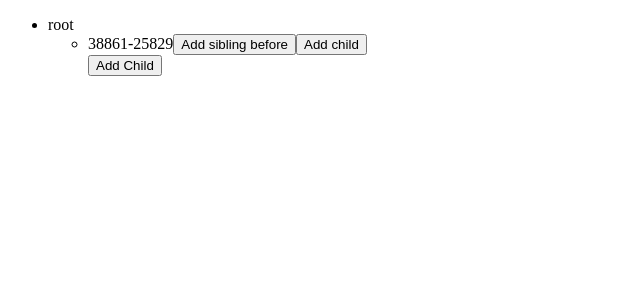
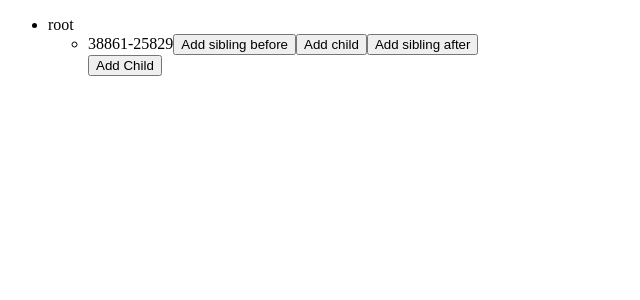
Before and after one commit to dashedstripes/fibers-v2-old, a Next.js app: page / in a window 1280 px wide. Both pictures are taken after a click on the button "Add Child". Shown: the top 300 px of the page, without its empty margins (0-640 px from the left). Built offline with nearby package versions, Linux system fonts and the light colour scheme.

Commit message:
add sibling before

```diff
--- a/components/Root.tsx
+++ b/components/Root.tsx
@@ -1,5 +1,5 @@
 import React, { useState } from 'react';
-import { addChild, addSiblingBefore, buildDefaultTree, createTreeNode, createTreeNodeId, findChildren, sortChildren, Tree, TreeNode } from '../src/tree';
+import { addChild, addSiblingAfter, addSiblingBefore, buildDefaultTree, createTreeNode, createTreeNodeId, findChildren, sortChildren, Tree, TreeNode } from '../src/tree';
 import SubNode from './SubNode';
 
 const Root: React.FC = () => {
@@ -17,8 +17,15 @@ const Root: React.FC = () => {
 
   function handleAddSiblingBefore(id: string) {
     const nid = createTreeNodeId();
-    const n = createTreeNode(nid, 'child');
+    const n = createTreeNode(nid, 'sibling-before');
     const t = addSiblingBefore({...tree}, n, id);
+    setTree(t);
+  }
+
+  function handleAddSiblingAfter(id: string, nextSiblingId: string) {
+    const nid = createTreeNodeId();
+    const n = createTreeNode(nid, 'sibling-after');
+    const t = addSiblingAfter({...tree}, n, id, nextSiblingId);
     setTree(t);
   }
 
@@ -32,9 +39,10 @@ const Root: React.FC = () => {
               key={child}
               tree={tree}
               id={child}
-              prevSiblingId={sortedChildren[index - 1] || null}
+              nextSiblingId={sortedChildren[index + 1]}
               onAddChild={(id, prevSibling) => handleAddChild(id, prevSibling)}
               onAddSiblingBefore={(id) => handleAddSiblingBefore(id)}
+              onAddSiblingAfter={(id, nextSiblingId) => handleAddSiblingAfter(id, nextSiblingId)}
             />
           ))}
           <button onClick={() => handleAddChild('root', sortedChildren[sortedChildren.length - 1])}>Add Child</button>
--- a/components/SubNode.tsx
+++ b/components/SubNode.tsx
@@ -4,26 +4,29 @@ import { findChildren, sortChildren, Tree } from '../src/tree';
 interface Props {
   tree: Tree;
   id: string;
-  prevSiblingId: string;
+  nextSiblingId: string | null;
   onAddChild: (id: string, prevSibling: string | null) => void;
   onAddSiblingBefore: (id: string) => void;
+  onAddSiblingAfter: (id: string, nextSiblingId: string) => void;
 }
 
 const SubNode: React.FC<Props> = ({
   tree,
   id,
-  prevSiblingId,
+  nextSiblingId,
   onAddChild,
   onAddSiblingBefore,
+  onAddSiblingAfter,
 }) => {
   const children = findChildren(tree, id);
-  const sortedChildren = sortChildren(tree, children);
+  const sortedChildren: string[] = sortChildren(tree, children);
 
   return (
     <li>
       <span>{tree[id].id}</span>
       <button onClick={() => onAddSiblingBefore(id)}>Add sibling before</button>
       <button onClick={() => onAddChild(id, sortedChildren[sortedChildren.length - 1])}>Add child</button>
+      <button onClick={() => onAddSiblingAfter(id, nextSiblingId)}>Add sibling after</button>
 
       <ul>
         {sortedChildren?.map((child, index) => (
@@ -31,9 +34,10 @@ const SubNode: React.FC<Props> = ({
             key={child}
             tree={tree}
             id={child}
-            prevSiblingId={sortedChildren[index - 1] || null}
+            nextSiblingId={sortedChildren[index + 1]}
             onAddChild={(id, prevSiblingId) => onAddChild(id, prevSiblingId)}
             onAddSiblingBefore={(id) => onAddSiblingBefore(id)}
+            onAddSiblingAfter={(id, nextSiblingId) => onAddSiblingAfter(id, nextSiblingId)}
           />
         ))}
       </ul>
```
